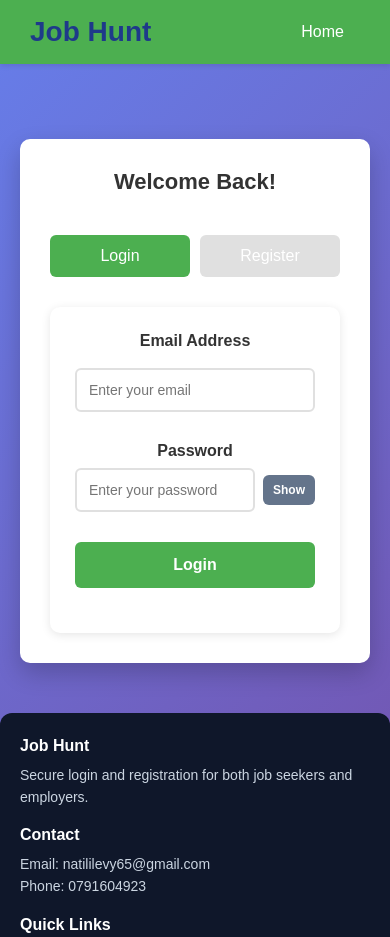
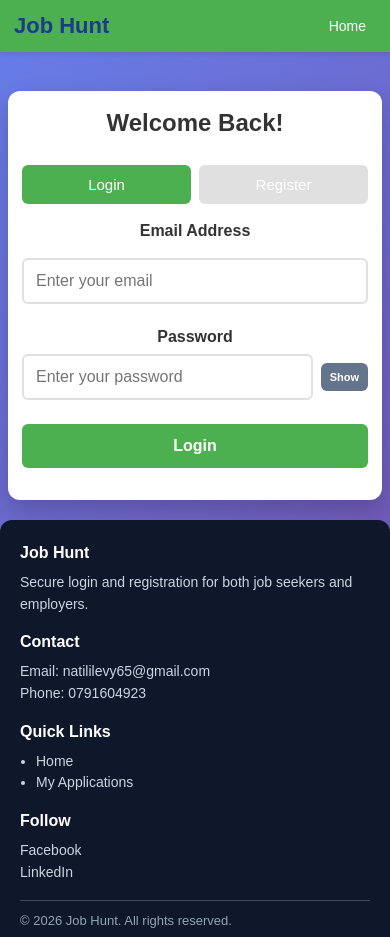
Before and after one commit to Natili254/Jobhunt.github.io, a website: page Frontend/login.html in a window 390 px wide. Shown: the top 937 px of the page. Drawn offline with Linux system fonts and the light colour scheme.

Commit message:
updated document access

```diff
--- a/Frontend/login.html
+++ b/Frontend/login.html
@@ -51,12 +51,20 @@
         }
 
         .auth-container {
-            max-width: 450px;
+            width: min(680px, calc(100% - 24px));
             margin: 50px auto;
             padding: 30px;
             background-color: white;
             border-radius: 10px;
             box-shadow: 0 10px 25px rgba(0,0,0,0.2);
+        }
+
+        .auth-container form {
+            width: 100%;
+            max-width: none;
+            background: transparent;
+            box-shadow: none;
+            padding: 0;
         }
 
         .auth-container h1 {
@@ -200,6 +208,63 @@
 
         .form-group .toggle-password:hover {
             background: #475569;
+        }
+
+        @media (max-width: 768px) {
+            .navbar {
+                padding: 12px 14px;
+            }
+
+            .navbar h1 {
+                font-size: 22px;
+            }
+
+            .nav-link {
+                font-size: 14px;
+                padding: 6px 10px;
+            }
+
+            .auth-container {
+                width: calc(100% - 16px);
+                margin: 14px auto 20px;
+                padding: 18px 14px;
+                border-radius: 12px;
+            }
+
+            .auth-container h1 {
+                margin-bottom: 18px;
+                font-size: 24px;
+            }
+
+            .tabs {
+                gap: 8px;
+                margin-bottom: 18px;
+            }
+
+            .tab-btn {
+                font-size: 15px;
+                padding: 11px 10px;
+            }
+
+            .form-group {
+                margin-bottom: 14px;
+            }
+
+            .form-group input,
+            .form-group select {
+                font-size: 16px;
+                padding: 12px;
+            }
+
+            .form-group button {
+                padding: 13px 12px;
+                font-size: 16px;
+            }
+
+            .form-group .toggle-password {
+                padding: 8px 9px;
+                font-size: 11px;
+            }
         }
     </style>
 </head>
--- a/backend/routes/jobs.js
+++ b/backend/routes/jobs.js
@@ -442,6 +442,7 @@ router.get("/employer/applications", auth, async (req, res) => {
                 a.phone,
                 a.cover_letter,
                 a.qualification_text,
+                a.resume_link,
                 a.document_name,
                 a.document_path,
                 a.other_document_name,
```
Also changed, not shown: Frontend/index.html (+1 -1 lines), index.html (+1 -1 lines), login.html (+66 -1 lines).
